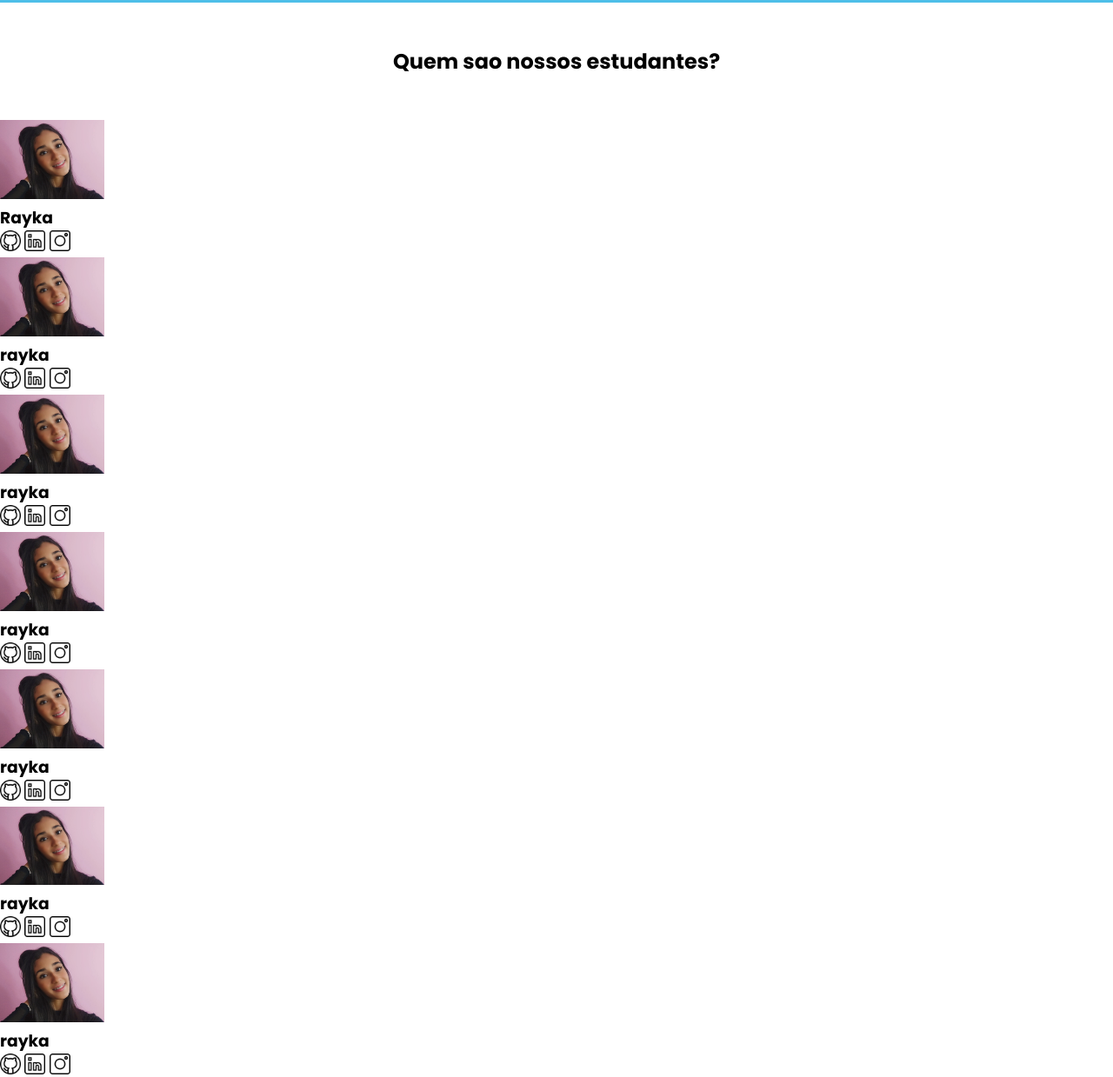
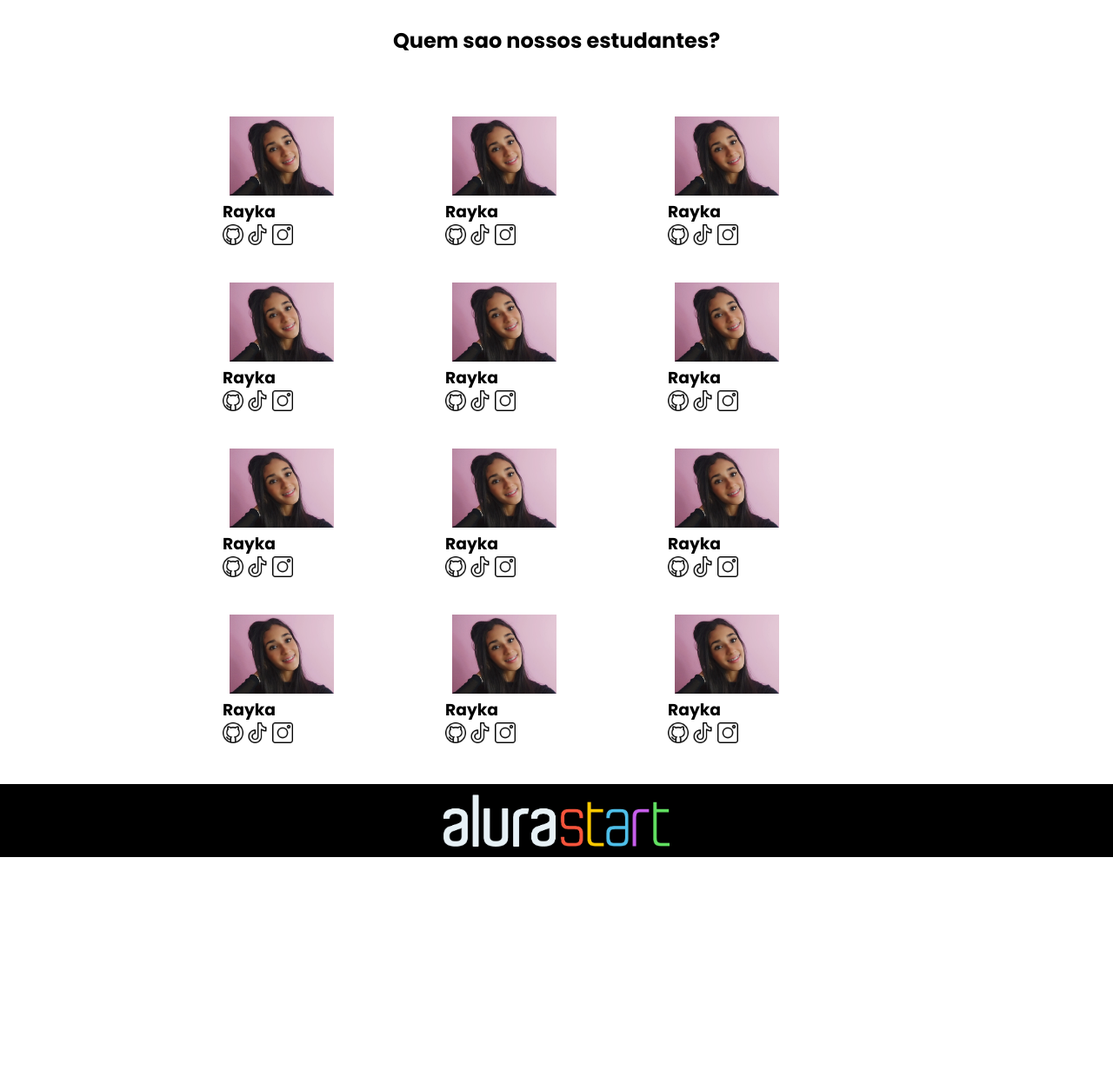
Before and after one commit to raykasoares/rayka-site-escola, a plain HTML site: page index.html in a window 1280 px wide. Shown: the part 472-1711 px from the top of the page at 87% size. After the commit the page ends 1458 px from the top, so only its background shows below. Drawn offline with Linux system fonts and the light colour scheme.

Commit message:
pagina finalizada

```diff
--- a/index.html
+++ b/index.html
@@ -1,14 +1,12 @@
-<!DOCTYPE html>
 <html lang="en">
 <head>
     <meta charset="UTF-8">
     <meta http-equiv="X-UA-Compatible" content="IE=edge">
     <meta name="viewport" content="width=device-width, initial-scale=1.0">
-    <title>Document</title>
+    <title>rayka</title>
     <link rel="stylesheet" href="style.css">
-    <link rel="preconnect" href="https://fonts.googleapis.com">
-    <link rel="preconnect" href="https://fonts.gstatic.com" crossorigin>
     <link href="https://fonts.googleapis.com/css2?family=Poppins:ital,wght@0,100;0,200;0,300;0,400;0,500;0,600;0,700;0,800;0,900;1,100;1,200;1,300;1,400;1,500;1,600;1,700;1,800;1,900&display=swap" rel="stylesheet">
+
 </head>
 <body>
     <header class="cabecalho">
@@ -16,82 +14,172 @@
         <ul class="cabecalho-lista">
             <li class="cabecalho-lista-item">Colegio estadual Presidente Castelo Branco</li>
             <li class="cabecalho-lista-item">Rayka</li>
+
         </ul>
     </header>
- <section class="escola">
+    <section id="escola">
     <div class="escola-div-conteudo">
         <h2 class="escola-titulo">Sobre a Escola</h2>
         <p class="escola-texto-um">A Escola Alura foi fundada em 2010 e tem como objetivo ensinar Pensamento Computacional, através do ensino de Programação.</p>
         <p class="escola-texto-dois">A turma mais estudiosa e famosa é a Segunda Série A. Uma turma diversa e engajada as vezes, um pouco bagunceira, mas que entrega excelentes resultados!  </p>
+
     </div>
         <img class="escola-imagem" src="Formula-bro.png" alt="Professora no quadro.">
     </section>
-    <section class="estudante">
-        <div class="estudante-div"></div>
+  <section id="estudante">
+
     <h2 class="estudante-titulo"> Quem sao nossos estudantes?</h2>
+    <div class="estudante-todos">
+    <span></span>
+    <div class="estudante-div">
     <img class="estudante-imagem" src="rayka.jpeg" alt="foto da rayka">
       <h3 class="estudante-nome">Rayka</h3>
-      <img class="estudante-icone" src="github.png" alt="icone github">
-      <img class="estudante-icone" src="linkedin.png" alt="icone linkedin">
-      <img class="estudante-icone" src="instagram.png" alt="icone instagram">
+       <a href="https://github.com/raykasoares"><img class="estudante-icone" src="github.png" alt="icone github"></a>
+
+       <a href="https://tiktok.com/@rayka_soaress"><img class="estudante-icone" src="tik-tok.png" alt="icone tik-tok"></a>
+
+       <a href="https://www.instagram.com/rayka_soaress"><img class="estudante-icone" src="instagram.png" alt="icone instagram"></a>
+
     </div>
-      <div class="estudante-todos"></div>
+
+    <div class="estudante-div">
+    <img class="estudante-imagem" src="rayka.jpeg" alt="foto da rayka">
+      <h3 class="estudante-nome">Rayka</h3>
+       <a href="https://github.com/raykasoares"><img class="estudante-icone" src="github.png" alt="icone github"></a>
+
+       <a href="https://tiktok.com/@rayka_soaress"><img class="estudante-icone" src="tik-tok.png" alt="icone tik-tok"></a>
+
+       <a href="https://www.instagram.com/rayka_soaress"><img class="estudante-icone" src="instagram.png" alt="icone instagram"></a>
+
+    </div>
+
+
+     <div class="estudante-div">
+     <img class="estudante-imagem" src="rayka.jpeg" alt="foto da rayka">
+      <h3 class="estudante-nome">Rayka</h3>
+       <a href="https://github.com/raykasoares"><img class="estudante-icone" src="github.png" alt="icone github"></a>
+
+       <a href="https://tiktok.com/@rayka_soaress"><img class="estudante-icone" src="tik-tok.png" alt="icone tik-tok"></a>
+
+       <a href="https://www.instagram.com/rayka_soaress"><img class="estudante-icone" src="instagram.png" alt="icone instagram"></a>
+
+    </div>
+
     <span></span>
-      <div class="estudante-div"></div>
+    <span></span>
+    <div class="estudante-div">
     <img class="estudante-imagem" src="rayka.jpeg" alt="foto da rayka">
-       <h3 class="estudante-nome">rayka</h3>
-       <img class="estudante-icone" src="github.png" alt="icone github">
-       <img class="estudante-icone" src="linkedin.png" alt="icone linkedin">
-       <img class="estudante-icone" src="instagram.png" alt="icone instagram">
+      <h3 class="estudante-nome">Rayka</h3>
+       <a href="https://github.com/raykasoares"><img class="estudante-icone" src="github.png" alt="icone github"></a>
+
+       <a href="https://tiktok.com/@rayka_soaress"><img class="estudante-icone" src="tik-tok.png" alt="icone tik-tok"></a>
+
+       <a href="https://www.instagram.com/rayka_soaress"><img class="estudante-icone" src="instagram.png" alt="icone instagram"></a>
+
     </div>
-   <div class="estudante-div"></div>
+
+    <div class="estudante-div">
     <img class="estudante-imagem" src="rayka.jpeg" alt="foto da rayka">
-       <h3 class="estudante-nome">rayka</h3>
-       <img class="estudante-icone" src="github.png" alt="icone github">
-       <img class="estudante-icone" src="linkedin.png" alt="icone linkedin">
-       <img class="estudante-icone" src="instagram.png" alt="icone instagram">
+      <h3 class="estudante-nome">Rayka</h3>
+       <a href="https://github.com/raykasoares"><img class="estudante-icone" src="github.png" alt="icone github"></a>
+
+       <a href="https://tiktok.com/@rayka_soaress"><img class="estudante-icone" src="tik-tok.png" alt="icone tik-tok"></a>
+
+       <a href="https://www.instagram.com/rayka_soaress"><img class="estudante-icone" src="instagram.png" alt="icone instagram"></a>
+
     </div>
+
+    <div class="estudante-div">
+    <img class="estudante-imagem" src="rayka.jpeg" alt="foto da rayka">
+      <h3 class="estudante-nome">Rayka</h3>
+       <a href="https://github.com/raykasoares"><img class="estudante-icone" src="github.png" alt="icone github"></a>
+
+       <a href="https://tiktok.com/@rayka_soaress"><img class="estudante-icone" src="tik-tok.png" alt="icone tik-tok"></a>
+
+       <a href="https://www.instagram.com/rayka_soaress"><img class="estudante-icone" src="instagram.png" alt="icone instagram"></a>
+
     </div>
-<div class="estudante-div"></div>
+
+    <span></span>
+    <span></span>
+    <div class="estudante-div">
     <img class="estudante-imagem" src="rayka.jpeg" alt="foto da rayka">
-    <h3 class="estudante-nome">rayka</h3>
-    <img class="estudante-icone" src="github.png" alt="icone github">
-    <img class="estudante-icone" src="linkedin.png" alt="icone linkedin">
-    <img class="estudante-icone" src="instagram.png" alt="icone instagram">
+      <h3 class="estudante-nome">Rayka</h3>
+       <a href="https://github.com/raykasoares"><img class="estudante-icone" src="github.png" alt="icone github"></a>
+
+       <a href="https://tiktok.com/@rayka_soaress"><img class="estudante-icone" src="tik-tok.png" alt="icone tik-tok"></a>
+
+       <a href="https://www.instagram.com/rayka_soaress"><img class="estudante-icone" src="instagram.png" alt="icone instagram"></a>
+
     </div>
+
+
+    <div class="estudante-div">
+    <img class="estudante-imagem" src="rayka.jpeg" alt="foto da rayka">
+      <h3 class="estudante-nome">Rayka</h3>
+       <a href="https://github.com/raykasoares"><img class="estudante-icone" src="github.png" alt="icone github"></a>
+
+       <a href="https://tiktok.com/@rayka_soaress"><img class="estudante-icone" src="tik-tok.png" alt="icone tik-tok"></a>
+
+       <a href="https://www.instagram.com/rayka_soaress"><img class="estudante-icone" src="instagram.png" alt="icone instagram"></a>
+
     </div>
-<div class="estudante-div"></div>
+
+
+    <div class="estudante-div">
     <img class="estudante-imagem" src="rayka.jpeg" alt="foto da rayka">
-    <h3 class="estudante-nome">rayka</h3>
-    <img class="estudante-icone" src="github.png" alt="icone github">
-    <img class="estudante-icone" src="linkedin.png" alt="icone linkedin">
-    <img class="estudante-icone" src="instagram.png" alt="icone instagram">
+      <h3 class="estudante-nome">Rayka</h3>
+       <a href="https://github.com/raykasoares"><img class="estudante-icone" src="github.png" alt="icone github"></a>
+
+       <a href="https://tiktok.com/@rayka_soaress"><img class="estudante-icone" src="tik-tok.png" alt="icone tik-tok"></a>
+
+       <a href="https://www.instagram.com/rayka_soaress"><img class="estudante-icone" src="instagram.png" alt="icone instagram"></a>
+
      </div>
+
+     <span></span>
+     <span></span>
+     <div class="estudante-div">
+     <img class="estudante-imagem" src="rayka.jpeg" alt="foto da rayka">
+      <h3 class="estudante-nome">Rayka</h3>
+       <a href="https://github.com/raykasoares"><img class="estudante-icone" src="github.png" alt="icone github"></a>
+
+       <a href="https://tiktok.com/@rayka_soaress"><img class="estudante-icone" src="tik-tok.png" alt="icone tik-tok"></a>
+
+       <a href="https://www.instagram.com/rayka_soaress"><img class="estudante-icone" src="instagram.png" alt="icone instagram"></a>
+
     </div>
-<div class="estudante-div"></div>
+
+     <div class="estudante-div">
      <img class="estudante-imagem" src="rayka.jpeg" alt="foto da rayka">
-    <h3 class="estudante-nome">rayka</h3>
-    <img class="estudante-icone" src="github.png" alt="icone github">
-    <img class="estudante-icone" src="linkedin.png" alt="icone linkedin">
-    <img class="estudante-icone" src="instagram.png" alt="icone instagram">
+      <h3 class="estudante-nome">Rayka</h3>
+       <a href="https://github.com/raykasoares"><img class="estudante-icone" src="github.png" alt="icone github"></a>
+
+       <a href="https://tiktok.com/@rayka_soaress"><img class="estudante-icone" src="tik-tok.png" alt="icone tik-tok"></a>
+
+       <a href="https://www.instagram.com/rayka_soaress"><img class="estudante-icone" src="instagram.png" alt="icone instagram"></a>
+
      </div>
+
+     <div class="estudante-div">
+     <img class="estudante-imagem" src="rayka.jpeg" alt="foto da rayka">
+      <h3 class="estudante-nome">Rayka</h3>
+       <a href="https://github.com/raykasoares"><img class="estudante-icone" src="github.png" alt="icone github"></a>
+
+       <a href="https://tiktok.com/@rayka_soaress"><img class="estudante-icone" src="tik-tok.png" alt="icone tik-tok"></a>
+
+       <a href="https://www.instagram.com/rayka_soaress"><img class="estudante-icone" src="instagram.png" alt="icone instagram"></a>
+
  </div>
-<div class="estudante-div"></div>
-    <img class="estudante-imagem" src="rayka.jpeg" alt="foto da rayka">
-    <h3 class="estudante-nome">rayka</h3>
-    <img class="estudante-icone" src="github.png" alt="icone github">
-    <img class="estudante-icone" src="linkedin.png" alt="icone linkedin">
-    <img class="estudante-icone" src="instagram.png" alt="icone instagram">
+
+
 </div>
-</div>
-<div class="estudante-div"></div>
-    <img class="estudante-imagem" src="rayka.jpeg" alt="foto da rayka">
-    <h3 class="estudante-nome">rayka</h3>
-    <img class="estudante-icone" src="github.png" alt="icone github">
-    <img class="estudante-icone" src="linkedin.png" alt="icone linkedin">
-    <img class="estudante-icone" src="instagram.png" alt="icone instagram">
-</div>
-</div>
+
   </section>
 </body>
   </html>
+<footer class="rodape">
+  <img class="rodape-imagem"  src="alurastart logo.png" alt="alurastart-logo">
+
+
+</footer>
--- a/style.css
+++ b/style.css
@@ -2,10 +2,6 @@
     margin: 0;
     padding: 0;
  }
-
-body{
-    font-family: "Poppins", sans-serif;;
-}
 
 .cabecalho {
     background-color: #424E61;
@@ -28,43 +24,62 @@ body{
 
 .escola-imagem{
     width: 25%;
+
 }
-
-.escola{
+#escola{
     background-image: linear-gradient(#424E61,#4EBFE9);
     color: white;
     display: flex;
-    justify-content: center;
-    align-items: center;
+ }
+
+#estudante{
     padding: 24px 0;
 }
+
 
 .escola-div-conteudo{
     width: 35%;
 }
-.escola-titulo{
-    padding: 24px 0;
+
+body {
+    font-family: 'Poppins', sans-serif;
 }
 
 .estudante-imagem{
+
     width: 120px;
+    padding: 4px 8px;
 }
 
 .estudante-icone{
     width: 24px;
+
 }
 
+
 .estudante-div{
-text-align: center;
+align-items: center;
+padding: 16px 0;
 }
+.cabecalho-lista-item a{
+    text-decoration: none;
+    color: white;
+}
+.estudante-todos{
 
+    display: grid;
+    grid-template-columns: 20% 20% 20% 20% 20%;
+
+}
 .estudante-titulo{
     text-align: center;
     padding: 50px 0;
 }
-
-.estudante-todos{
-    display: grid;
-    grid-template-columns: 20% 20% 20% 20% 20%;
-
+.rodape{
+    background-color: black;
+    text-align: center;
 }
+.rodape-imagem{
+    height: 60px;
+    padding: 12px 0;
+}
```
Also changed, not shown: tik-tok.png (added). Lines whose indentation alone changed are shown as unchanged.
